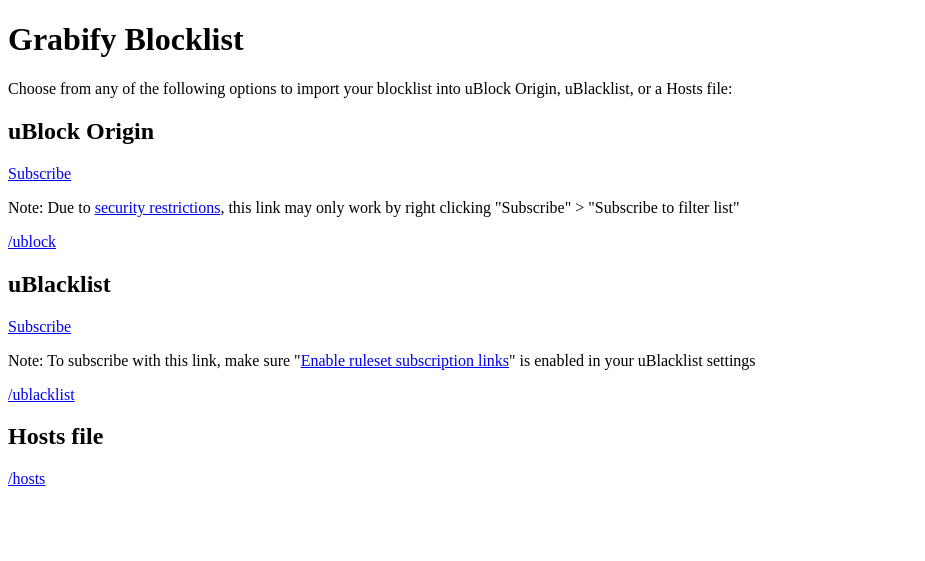
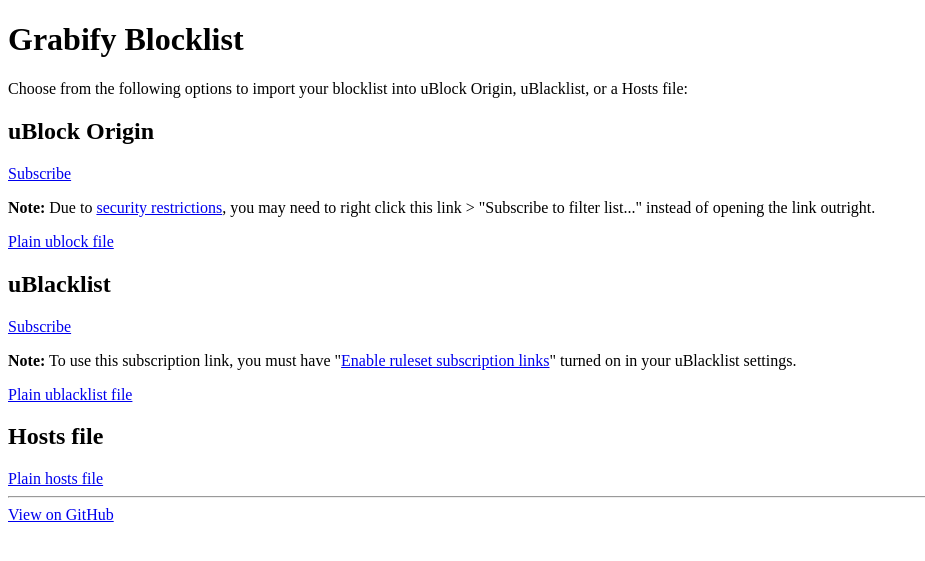
Before and after one commit to JonasLong/DeGrabify, a Python web app: template server/templates/homepage.html in a window 1280 px wide. Shown: the top 561 px of the page, without its empty margins (0-925 px from the left). Run offline with Jinja, Linux system fonts and the light colour scheme; the template is opened without the code that fills it, so the values that code supplies are empty.

Commit message:
Docs(homepage.html): Add more info for adblock sub

```diff
--- a/server/templates/homepage.html
+++ b/server/templates/homepage.html
@@ -1,9 +1,10 @@
 <!DOCTYPE html>
 <html>
     <link rel="stylesheet" type="text/css" href="{{ stylesheet }}">
+    <script async defer src="https://buttons.github.io/buttons.js"></script>
 
     <h1>Grabify Blocklist</h1>
-    <p> Choose from any of the following options to import your blocklist into uBlock Origin, uBlacklist, or a Hosts file:</p>
+    <p> Choose from the following options to import your blocklist into uBlock Origin, uBlacklist, or a Hosts file:</p>
 
 
     <h2>uBlock Origin</h2>
@@ -11,16 +12,17 @@
     <div>
         <a class="sub" href="https://subscribe.adblockplus.org/?location={{ base_domain }}/ublock&title=Grabify%20Blocklist">Subscribe</a>
         <span class="note">
-            <p class="note">Note: Due to
+            <p class="note">
+                <strong>Note:</strong> Due to
                 <a class="inline" href="https://github.com/gorhill/uBlock/wiki/Dashboard:-Filter-lists#adding-via-approved-external-websites">
                 security restrictions</a>,
-                this link may only work by right clicking "Subscribe" > "Subscribe to filter list"
+                you may need to right click this link > "Subscribe to filter list..." instead of opening the link outright.
             </p>
         </span>
     </div>
 
     <div>
-        <a class="local" href="{{ base_domain }}/ublock">{{ base_domain }}/ublock</a>
+        <a class="local" href="{{ base_domain }}/ublock">Plain ublock file</a>
     </div>
 
 
@@ -29,21 +31,30 @@
     <div>
         <a class="sub" href="https://ublacklist.github.io/rulesets/subscribe?name=Grabify+Blocklist&url={{ base_domain }}/ublacklist">Subscribe</a>
         <span class="note">
-            <p class="note">Note: To subscribe with this link, make sure
+            <p class="note">
+                <strong>Note:</strong> To use this subscription link, you must have
                 "<a class="inline" href="https://ublacklist.github.io/docs/advanced-features#subscription-links">Enable ruleset subscription links</a>"
-                is enabled in your uBlacklist settings
+                turned on in your uBlacklist settings.
             </p>
         </span>
     </div>
 
 
     <div>
-        <a class="local" href="{{ base_domain }}/ublacklist">{{ base_domain }}/ublacklist</a>
+        <a class="local" href="{{ base_domain }}/ublacklist">Plain ublacklist file</a>
     </div>
 
 
     <h2>Hosts file</h2>
     <div>
-        <a class="local" href="{{ base_domain }}/hosts">{{ base_domain }}/hosts</a>
+        <a class="local" href="{{ base_domain }}/hosts">Plain hosts file</a>
     </div>
+
+
+    <footer>
+        <hr>
+        <div>
+            <a class="github-button" href="https://github.com/JonasLong/DeGrabify" data-color-scheme="no-preference: light; light: light; dark: dark;" data-size="large" aria-label="JonasLong/DeGrabify on GitHub">View on GitHub</a>
+        </div>
+    </footer>
 </html>
```
Also changed, not shown: server/static/style.css (+13 -1 lines), README.md.
